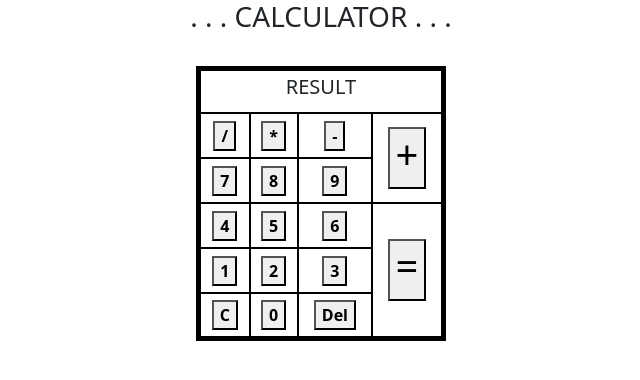
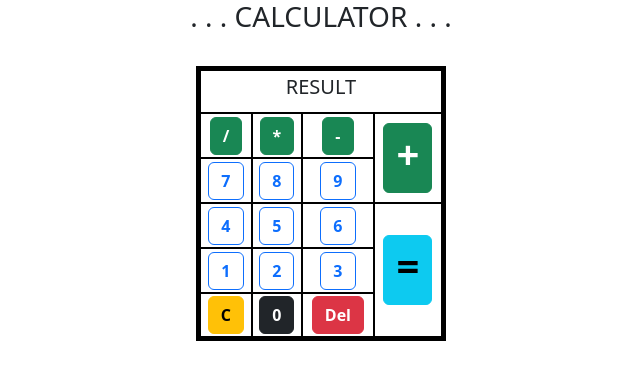
Before and after one commit to PEAJ-117/Calculadora_GPO_B, a React (Vite) app: page / in a window 1280 px wide. Shown: the top 380 px of the page, without its empty margins (319-959 px from the left). Built offline with nearby package versions, Linux system fonts and the light colour scheme.

Commit message:
Styles of the buttons

```diff
--- a/src/App.jsx
+++ b/src/App.jsx
@@ -15,39 +15,39 @@ function App() {
 
         {/* SECOND ROW */}
         <tr style={{ border: '2px solid black', height:'45px' } }>
-          <td align="center" style={{ border: '2px solid black', width:'30px' }}><button><b>/</b></button></td>
-          <td align="center" style={{ border: '2px solid black', width:'30px' }}><button><b>*</b></button></td>
-          <td align="center" style={{ border: '2px solid black', width:'30px' }}><button><b>-</b></button></td>
-          <td rowSpan={2} align="center" style={{ border: '2px solid black', width: '30px' }}><button><h1>+</h1></button></td>
+          <td align="center" style={{ border: '2px solid black', width:'30px' }}><button type="button" className="btn btn-success"><b>/</b></button></td>
+          <td align="center" style={{ border: '2px solid black', width:'30px' }}><button type="button" className="btn btn-success"><b>*</b></button></td>
+          <td align="center" style={{ border: '2px solid black', width:'30px' }}><button type="button" className="btn btn-success"><b>-</b></button></td>
+          <td rowSpan={2} align="center" style={{ border: '2px solid black', width: '30px' }}><button type="button" className="btn btn-success"><h1><b>+</b></h1></button></td>
         </tr>
 
         {/* THIRD ROW */}
         <tr style={{ border: '2px solid black', height:'45px' }}>
-          <td align="center" style={{ border: '2px solid black' , width:'30px'}}><button><b>7</b></button></td>
-          <td align="center" style={{ border: '2px solid black' , width:'30px'}}><button><b>8</b></button></td>
-          <td align="center" style={{ border: '2px solid black' , width:'30px'}}><button><b>9</b></button></td>
+          <td align="center" style={{ border: '2px solid black' , width:'30px'}}><button type="button" className="btn btn-outline-primary"><b>7</b></button></td>
+          <td align="center" style={{ border: '2px solid black' , width:'30px'}}><button type="button" className="btn btn-outline-primary"><b>8</b></button></td>
+          <td align="center" style={{ border: '2px solid black' , width:'30px'}}><button type="button" className="btn btn-outline-primary"><b>9</b></button></td>
         </tr>
 
         {/* FOURTH ROW */}
         <tr style={{ border: '2px solid black', height:'45px' }}>
-          <td align="center" style={{ border: '2px solid black' }}><button><b>4</b></button></td>
-          <td align="center" style={{ border: '2px solid black' }}><button><b>5</b></button></td>
-          <td align="center" style={{ border: '2px solid black' }}><button><b>6</b></button></td>
-          <td rowSpan={3} align="center" style={{ border: '2px solid black' }}><button><h1>=</h1></button></td>
+          <td align="center" style={{ border: '2px solid black' }}><button type="button" className="btn btn-outline-primary"><b>4</b></button></td>
+          <td align="center" style={{ border: '2px solid black' }}><button type="button" className="btn btn-outline-primary"><b>5</b></button></td>
+          <td align="center" style={{ border: '2px solid black' }}><button type="button" className="btn btn-outline-primary"><b>6</b></button></td>
+          <td rowSpan={3} align="center" style={{ border: '2px solid black' }}><button type="button" className="btn btn-info"><h1><b>=</b></h1></button></td>
         </tr>
 
         {/* FIFTH ROW */}
         <tr style={{ border: '2px solid black', height:'45px' }}>
-          <td align="center" style={{ border: '2px solid black' }}><button><b>1</b></button></td>
-          <td align="center" style={{ border: '2px solid black' }}><button><b>2</b></button></td>
-          <td align="center" style={{ border: '2px solid black' }}><button><b>3</b></button></td>
+          <td align="center" style={{ border: '2px solid black' }}><button type="button" className="btn btn-outline-primary"><b>1</b></button></td>
+          <td align="center" style={{ border: '2px solid black' }}><button type="button" className="btn btn-outline-primary"><b>2</b></button></td>
+          <td align="center" style={{ border: '2px solid black' }}><button type="button" className="btn btn-outline-primary"><b>3</b></button></td>
         </tr>
 
         {/* SIXTH ROW */}
         <tr style={{ border: '2px solid black', height:'45px' }}>
-          <td align="center" style={{ border: '2px solid black' }}><button><b>C</b></button></td>
-          <td align="center" style={{ border: '2px solid black' }}><button><b>0</b></button></td>
-          <td align="center" style={{ border: '2px solid black' }}><button><b>Del</b></button></td>
+          <td align="center" style={{ border: '2px solid black' }}><button type="button" className="btn btn-warning"><b>C</b></button></td>
+          <td align="center" style={{ border: '2px solid black' }}><button type="button" className="btn btn-dark"><b>0</b></button></td>
+          <td align="center" style={{ border: '2px solid black' }}><button type="button" className="btn btn-danger"><b>Del</b></button></td>
         </tr>
 
       </table>
```
